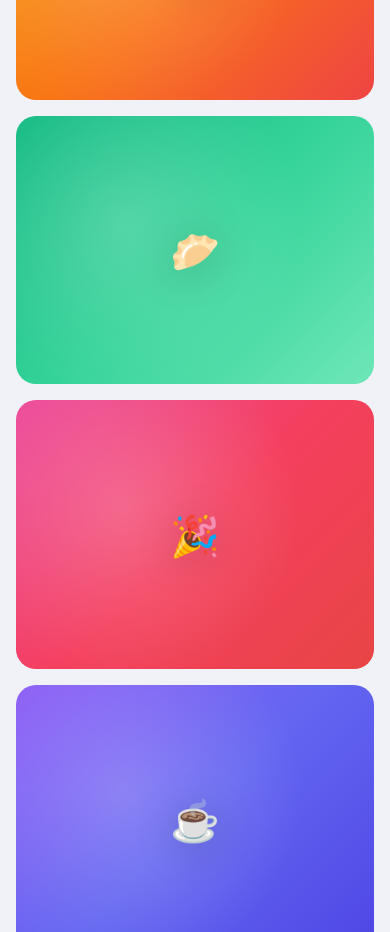
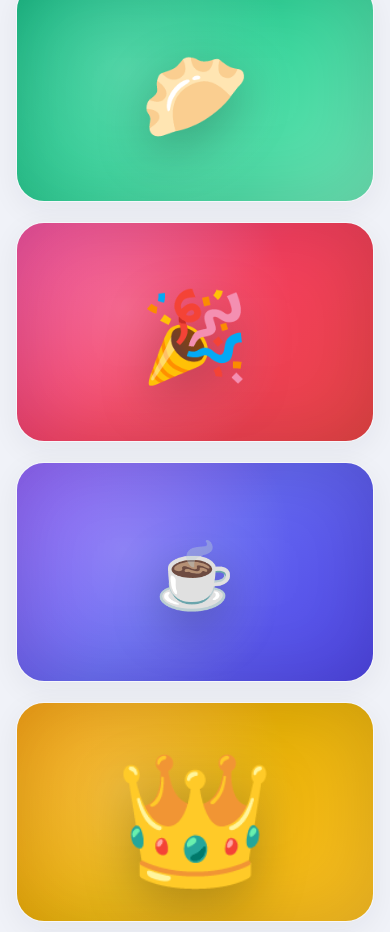
Before and after one commit to gwennstacy969-dotcom/Restourant, a plain HTML site: page Frontend/index.html in a window 390 px wide. Shown: the part 8746-9678 px from the top of the page. Drawn offline with Linux system fonts and the light colour scheme.

Commit message:
edit intip kreasi dapur

```diff
--- a/Frontend/index.html
+++ b/Frontend/index.html
@@ -408,7 +408,7 @@
                     <h2 class="split-text">Intip Kreasi Dapur Kami</h2>
                     <p>Setiap hidangan dibuat dengan cinta dan bahan-bahan pilihan terbaik.</p>
                 </div>
-                <div class="gallery-grid reveal">
+                <div class="gallery-grid bento-grid reveal">
                     <div class="gallery-item gallery-item-wide" data-caption="Nasi Box Paket Spesial — Ayam Bakar, Telur Balado, Sayur, Sambal & Kerupuk">
                         <div class="gallery-visual" style="--gradient: linear-gradient(135deg, #e84545 0%, #ff8a5c 50%, #ffd166 100%);">
                             <span class="gallery-emoji">🍱</span>
--- a/Frontend/style.css
+++ b/Frontend/style.css
@@ -3427,3 +3427,97 @@ body.dark-mode .moon-icon {
     position: absolute;
     pointer-events: none;
 }
+
+/* ===== MODERN BENTO GALLERY ===== */
+.bento-grid {
+    display: grid !important;
+    grid-template-columns: repeat(4, 1fr) !important;
+    grid-auto-rows: 240px !important;
+    gap: 1.25rem !important;
+}
+
+.bento-grid .gallery-item {
+    aspect-ratio: auto !important;
+    border-radius: var(--radius-xl) !important;
+    box-shadow: var(--shadow-md) !important;
+    border: 1px solid rgba(255, 255, 255, 0.4);
+    transition: transform 0.4s cubic-bezier(0.34, 1.56, 0.64, 1), box-shadow 0.4s ease !important;
+}
+
+.bento-grid .gallery-item:hover {
+    transform: translateY(-8px) scale(1.02) !important;
+    box-shadow: var(--shadow-xl), 0 15px 30px rgba(0,0,0,0.1) !important;
+    z-index: 5 !important;
+    border-color: rgba(255,255,255,0.8);
+}
+
+.bento-grid .gallery-item:nth-child(1) { grid-column: span 2 !important; grid-row: span 2 !important; }
+.bento-grid .gallery-item:nth-child(2) { grid-column: span 1 !important; grid-row: span 1 !important; }
+.bento-grid .gallery-item:nth-child(3) { grid-column: span 1 !important; grid-row: span 1 !important; }
+.bento-grid .gallery-item:nth-child(4) { grid-column: span 2 !important; grid-row: span 1 !important; }
+.bento-grid .gallery-item:nth-child(5) { grid-column: span 1 !important; grid-row: span 2 !important; }
+.bento-grid .gallery-item:nth-child(6) { grid-column: span 1 !important; grid-row: span 1 !important; }
+.bento-grid .gallery-item:nth-child(7) { grid-column: span 2 !important; grid-row: span 2 !important; }
+.bento-grid .gallery-item:nth-child(8) { grid-column: span 1 !important; grid-row: span 1 !important; }
+
+/* Emoji scaling for bento boxes */
+.bento-grid .gallery-item:nth-child(1) .gallery-emoji,
+.bento-grid .gallery-item:nth-child(7) .gallery-emoji {
+    font-size: 8rem !important;
+}
+
+.bento-grid .gallery-item:nth-child(4) .gallery-emoji,
+.bento-grid .gallery-item:nth-child(5) .gallery-emoji {
+    font-size: 5.5rem !important;
+}
+
+/* Enhance Visuals */
+.bento-grid .gallery-visual {
+    box-shadow: inset 0 0 80px rgba(0,0,0,0.15);
+}
+.bento-grid .gallery-emoji {
+    filter: drop-shadow(0 15px 25px rgba(0,0,0,0.25));
+}
+
+/* Glassmorphism Overlay Upgrade */
+.bento-grid .gallery-overlay {
+    background: linear-gradient(to top, rgba(0,0,0,0.85) 0%, rgba(0,0,0,0.3) 50%, transparent 100%) !important;
+    padding: 2rem 1.5rem !important;
+    backdrop-filter: blur(2px);
+}
+
+.bento-grid .gallery-label {
+    font-size: 1.25rem !important;
+    text-shadow: 0 2px 5px rgba(0,0,0,0.5) !important;
+}
+
+/* Responsive */
+@media (max-width: 992px) {
+    .bento-grid {
+        grid-template-columns: repeat(2, 1fr) !important;
+        grid-auto-rows: 200px !important;
+    }
+    .bento-grid .gallery-item:nth-child(n) {
+        grid-column: span 1 !important;
+        grid-row: span 1 !important;
+    }
+    .bento-grid .gallery-item:nth-child(1),
+    .bento-grid .gallery-item:nth-child(4),
+    .bento-grid .gallery-item:nth-child(5),
+    .bento-grid .gallery-item:nth-child(7) {
+        grid-column: span 2 !important;
+        grid-row: span 1 !important;
+    }
+    .bento-grid .gallery-emoji { font-size: 4rem !important; }
+}
+
+@media (max-width: 768px) {
+    .bento-grid {
+        grid-template-columns: 1fr !important;
+        grid-auto-rows: 220px !important;
+    }
+    .bento-grid .gallery-item:nth-child(n) {
+        grid-column: span 1 !important;
+        grid-row: span 1 !important;
+    }
+}
```
